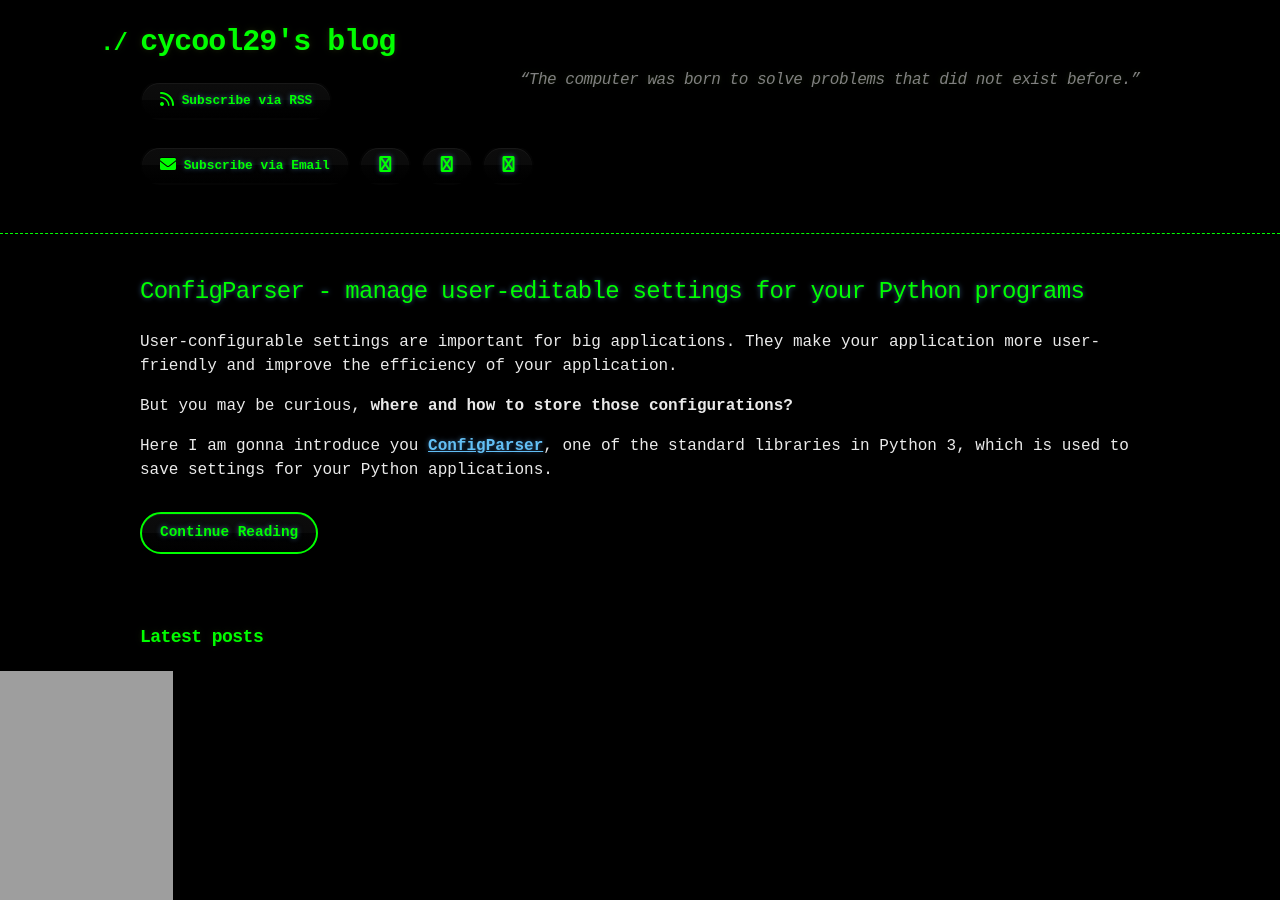
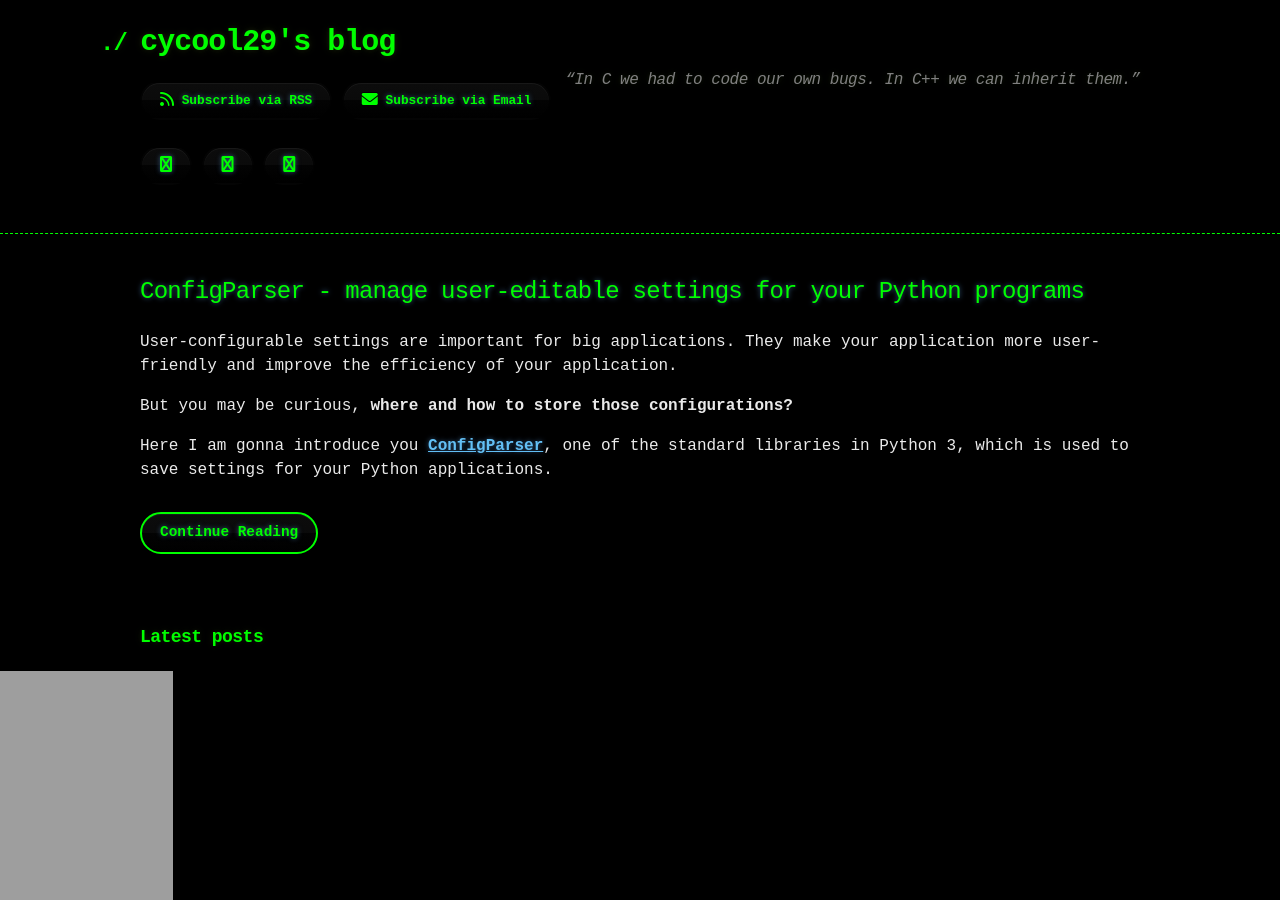
Before and after one commit to cycool29/cycool29.github.io, a Jekyll site: the page built from index.md, in a window 1280 px wide and 900 px high. Built offline with Jekyll 4.4.1, drawn with Linux system fonts in a browser that asks for light colours; a style sheet for code colours, icons or effects is not loaded.

Commit message:
Update quotes

```diff
--- a/_config.yml
+++ b/_config.yml
@@ -1,5 +1,5 @@
 title: cycool29's blog
-description: "“The computer was born to solve problems that did not exist before.” "
+description: "“In C we had to code our own bugs. In C++ we can inherit them.” "
 bio: A high school student. Intermediate in Python, Git, Bash. Learning JavaScript. He/Him. "
 author: cycool29
 url: https://cycool29.github.io
```
